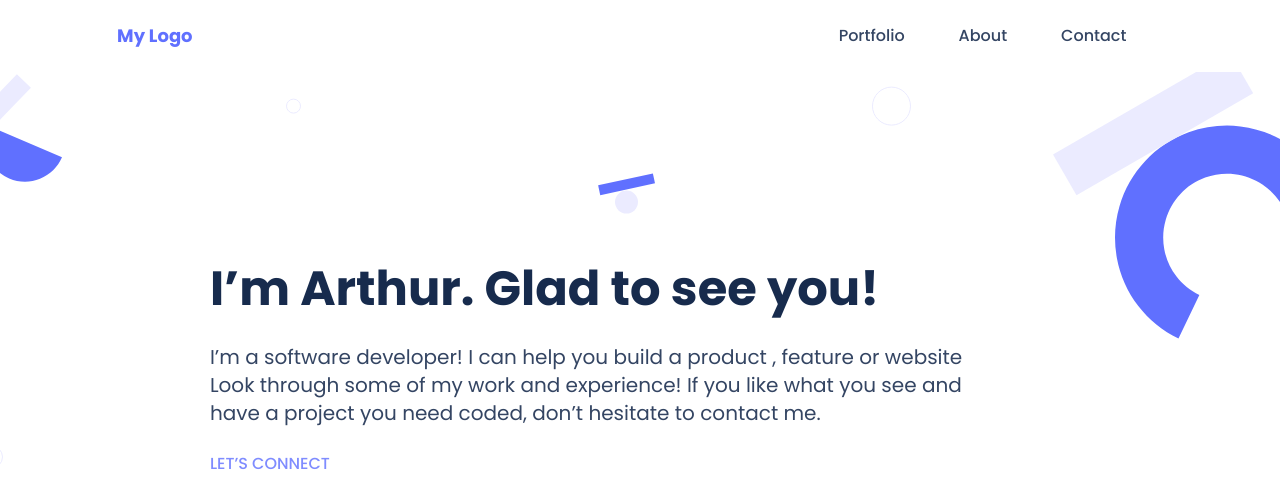
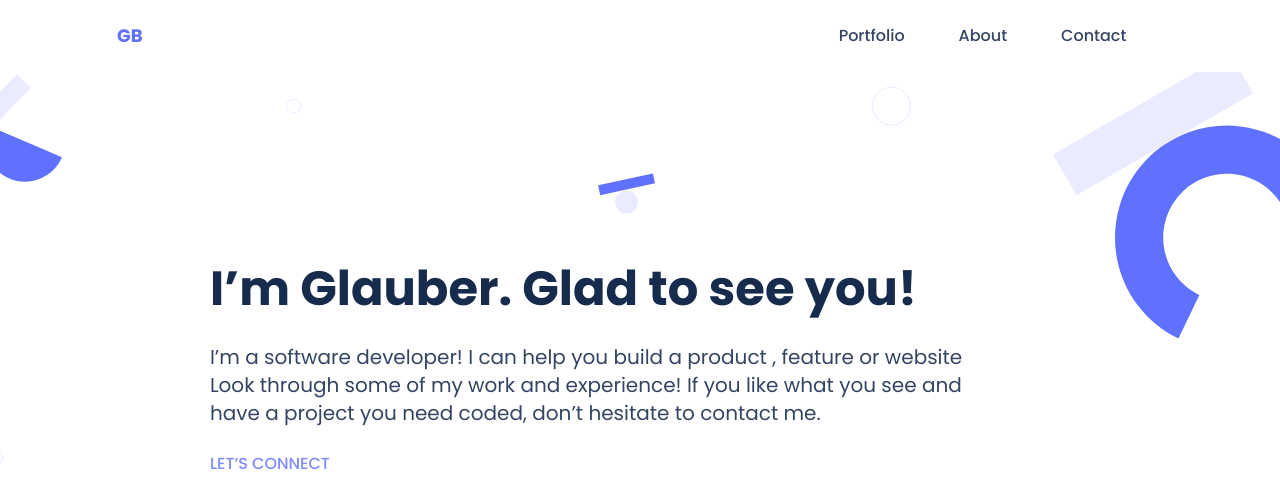
Before and after one commit to cancelei/Portfolio-Cancelei, a website: page index.html in a window 1280 px wide. Shown: the top 498 px of the page. Drawn offline with Linux system fonts and the light colour scheme.

Commit message:
Update Name and Branding

```diff
--- a/index.html
+++ b/index.html
@@ -18,7 +18,7 @@
   <!-- Nav Bar menu on mobile -->
   <header>
     <nav class="mobile-nav-bar">
-      <a class="intro-section__headtitle" href="">My Logo</a>
+      <a class="intro-section__headtitle" href="">GB</a>
       <div class="hamburguer-menu" alt="mobile menu"
       onclick="menuOpen()"><img src="Assets/Unionhamb.png">
       </div>
@@ -38,7 +38,7 @@
     <!-- Menu for desktop devices -->
 
     <nav class="menu-desk">
-      <a class="intro-section__headtitle" href="">My Logo</a>
+      <a class="intro-section__headtitle" href="">GB</a>
       <div class="intro-section__menuoptions">
         <a class="menuoptions" href="">Portfolio</a>
         <a class="menuoptions" href="">About</a>
@@ -50,7 +50,7 @@
   <!-- Section Introduction  -->
 
   <section class="intro-section">
-    <h1 class="intro-section__title">I’m Arthur.
+    <h1 class="intro-section__title">I’m Glauber.
       Glad to see you!</h1>
     <p class="intro-section__subtitle">I’m a software developer! I can help you build a product , feature or website
       Look through some of my work and experience! If you like what you see and have a project you need coded, don’t
```
